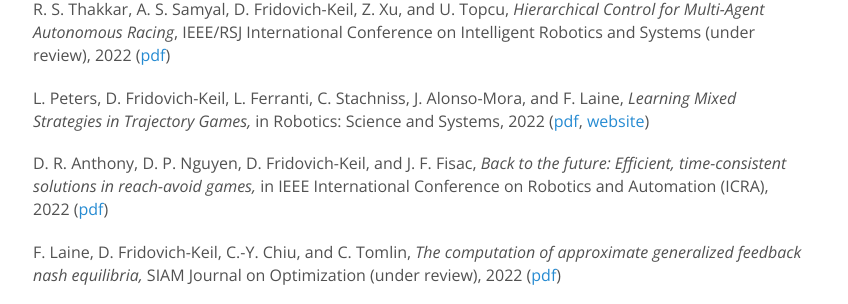
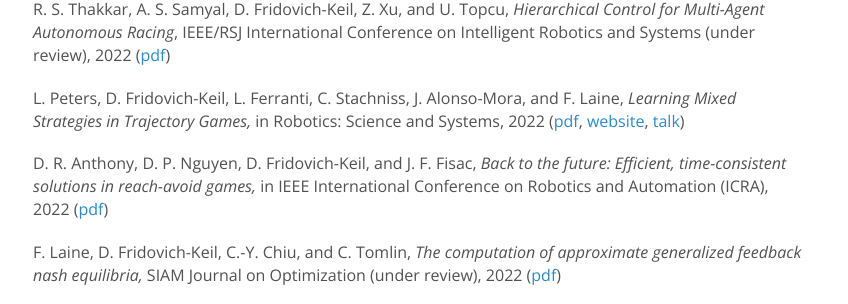
Before and after one commit to KordingLab/KordingLab.github.io, a Jekyll site: the page built from publications.md, in a window 1280 px wide and 900 px high, scrolled down 316 px. Shown: the part 150-454 px from the top of the window, without its empty margins (222-1070 px from the left). Built offline with Jekyll 4.4.1, drawn with Linux system fonts in a browser that asks for light colours; nearby versions of some CDN libraries; comment, search, counter and statistics services are not loaded.

Commit message:
adding rss talk link

```diff
--- a/publications.md
+++ b/publications.md
@@ -17,7 +17,7 @@ C.-Y. Chiu and D. Fridovich-Keil, _GTP-SLAM: Game-Theoretic Priors for Simultane
 
 R. S. Thakkar, A. S. Samyal, D. Fridovich-Keil, Z. Xu, and U. Topcu, _Hierarchical Control for Multi-Agent Autonomous Racing_, IEEE/RSJ International Conference on Intelligent Robotics and Systems (under review), 2022 ([pdf](https://arxiv.org/pdf/2202.12861))
 
-L. Peters, D. Fridovich-Keil, L. Ferranti, C. Stachniss, J. Alonso-Mora, and F. Laine, _Learning Mixed Strategies in Trajectory Games,_ in Robotics: Science and Systems, 2022 ([pdf](https://arxiv.org/abs/2205.00291), [website](https://lasse-peters.net/pub/lifted-games/))
+L. Peters, D. Fridovich-Keil, L. Ferranti, C. Stachniss, J. Alonso-Mora, and F. Laine, _Learning Mixed Strategies in Trajectory Games,_ in Robotics: Science and Systems, 2022 ([pdf](https://arxiv.org/abs/2205.00291), [website](https://lasse-peters.net/pub/lifted-games/), [talk](https://youtu.be/gT52cKH9pvg))
 
 D. R. Anthony, D. P. Nguyen, D. Fridovich-Keil, and J. F. Fisac, _Back to the future: Efficient, time-consistent solutions in reach-avoid games,_ in IEEE International Conference on Robotics and Automation (ICRA), 2022 ([pdf](http://arxiv.org/abs/2109.07673))
 
```
